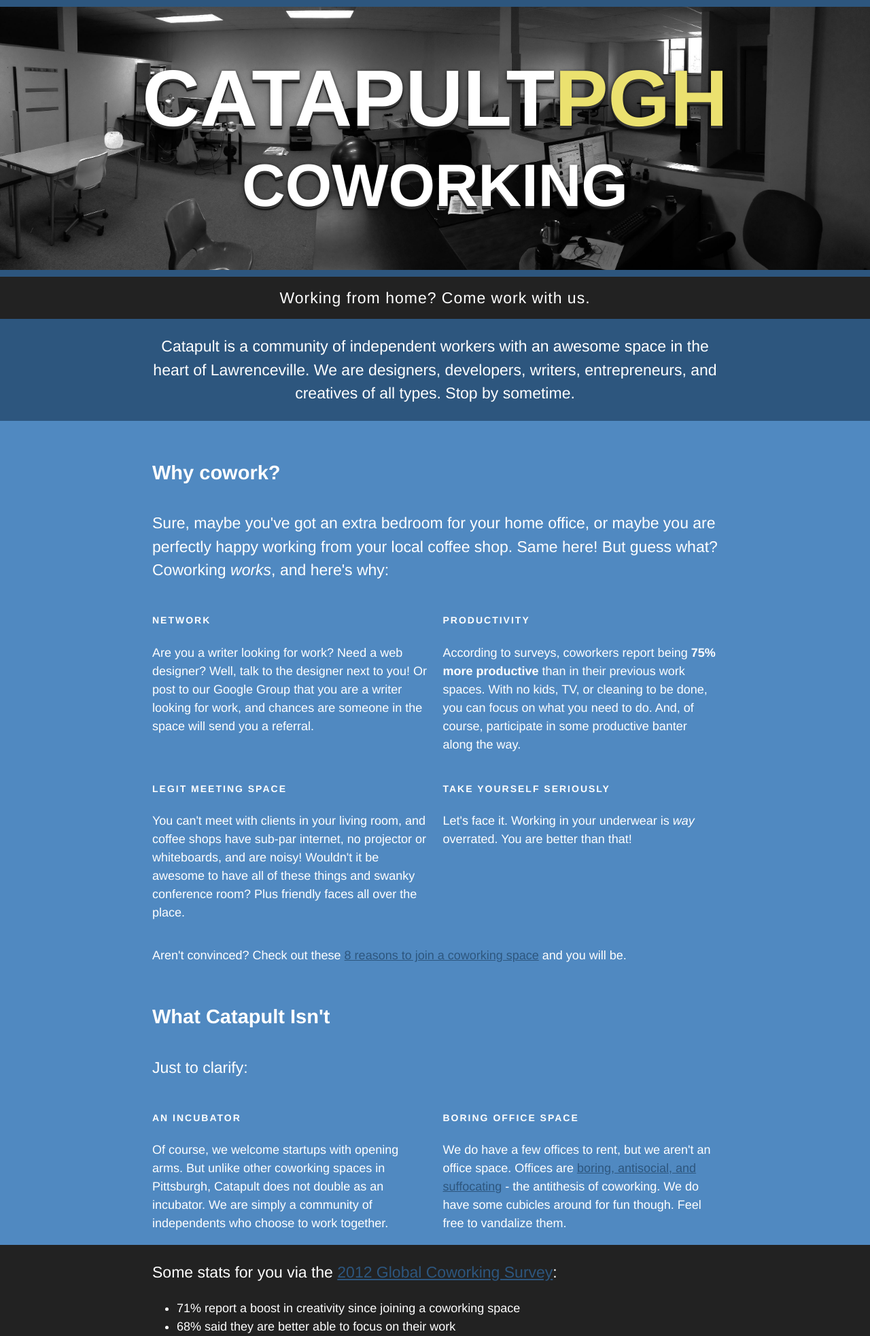
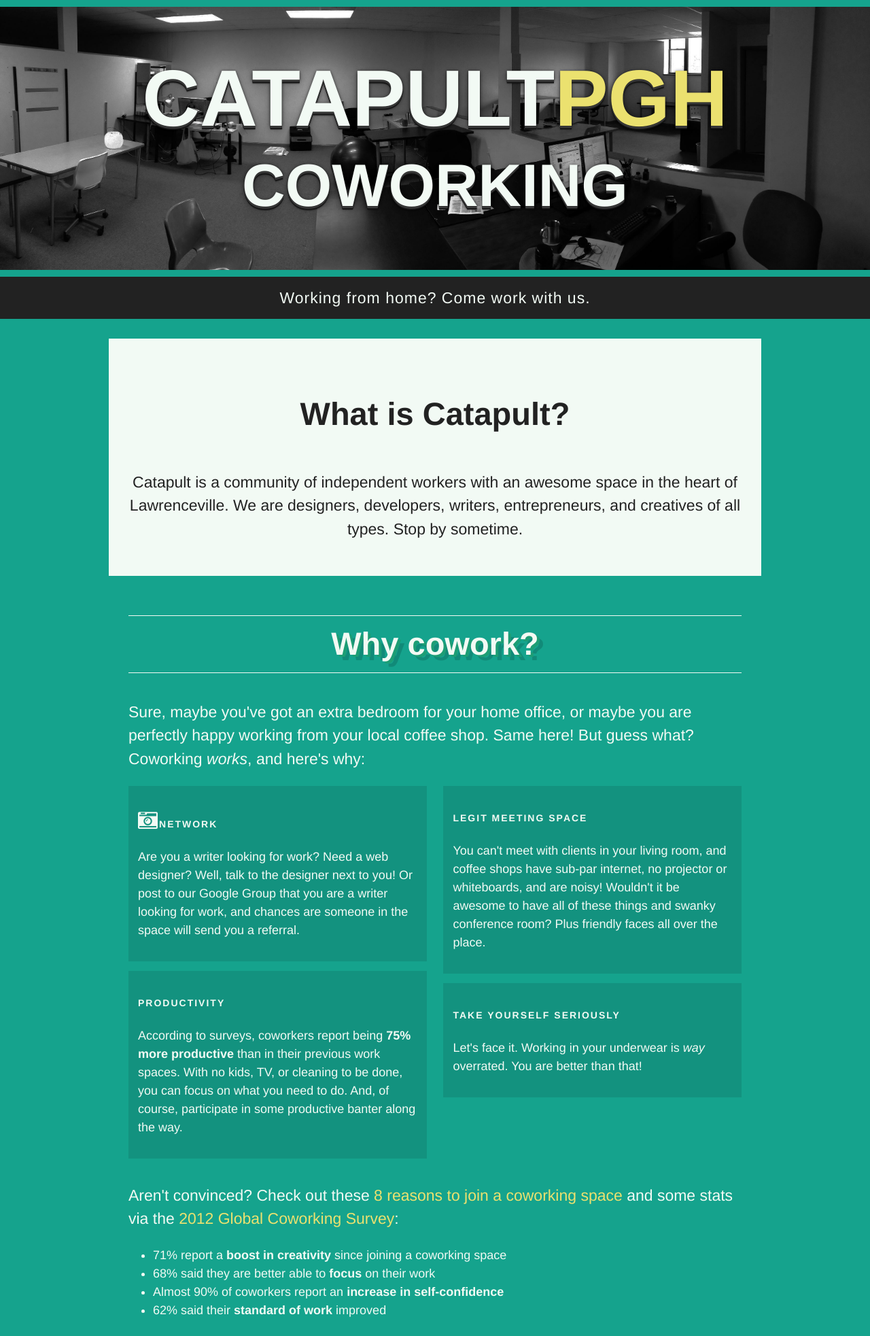
Before and after one commit to catapultpgh/catapultpgh-site, a PHP site: page / in a window 1280 px wide. Shown: the top 1965 px of the page at 68% size. Run offline with PHP 8.4, Linux system fonts and the light colour scheme; some libraries are stand-ins or nearby versions.

Commit message:
solid start on styles

```diff
--- a/css/style.css
+++ b/css/style.css
@@ -2981,11 +2981,11 @@ html {
 
 /* line 15, ../scss/_base.scss */
 body {
-  background-color: #2d567e;
+  background-color: #15414d;
   font-family: "Helvetica Neue", Helvetica, Arial, sans-serif;
   font-size: 1.8rem;
   line-height: 1.5;
-  color: white;
+  color: #f2faf4;
 }
 
 /* line 23, ../scss/_base.scss */
@@ -2998,7 +2998,7 @@ LAYOUT & GRID STYLES
 *********************/
 /* line 32, ../scss/_base.scss */
 .wrap {
-  padding: 0 1.4rem;
+  padding: 1.4rem;
 }
 
 /*********************
@@ -3006,11 +3006,12 @@ LINK STYLES
 *********************/
 /* line 40, ../scss/_base.scss */
 a {
-  color: #2d567e;
+  color: #ebe16f;
   text-decoration: none;
 }
 /* line 44, ../scss/_base.scss */
 a:link {
+  text-decoration: none;
   /*
   this highlights links on iPhones/iPads.
   so it basically works like the :hover selector
@@ -3073,48 +3074,53 @@ h5, .h5 {
 /*********************
 TYPOGRAPHY ROOT
 *********************/
-/* line 115, ../scss/_base.scss */
+/* line 116, ../scss/_base.scss */
 ul, ol {
   padding-left: 2em;
 }
 
-/* line 119, ../scss/_base.scss */
+/* line 120, ../scss/_base.scss */
 ul {
   list-style-type: disc;
 }
 
-/* line 123, ../scss/_base.scss */
+/* line 124, ../scss/_base.scss */
 ol {
   list-style-type: decimal;
 }
 
-/* line 127, ../scss/_base.scss */
+/* line 128, ../scss/_base.scss */
 blockquote {
-  border-left: 0.1rem solid white;
-  padding-left: 2.9rem;
-  margin: 2.3rem 2.9rem;
+  font-style: italic;
+  margin: 2.3rem 0;
+}
+
+/* line 136, ../scss/_base.scss */
+cite {
+  font-size: 1.8rem;
+  font-style: normal;
 }
 
 /*********************
 HEADER SYTLES
 *********************/
-/* line 137, ../scss/_base.scss */
+/* line 145, ../scss/_base.scss */
 .site-header {
   text-align: center;
-  color: white;
-}
-
-/* line 142, ../scss/_base.scss */
+  color: #f2faf4;
+}
+
+/* line 150, ../scss/_base.scss */
 .site-title {
-  border-top: 1rem solid #2d567e;
-  border-bottom: 1rem solid #2d567e;
+  border-top: 1rem solid #15a38d;
+  border-bottom: 1rem solid #15a38d;
   text-transform: uppercase;
   background-image: url("../img/space.jpeg");
   background-size: auto 100%;
   background-position: center center;
   background-repeat: no-repeat;
 }
-/* line 154, ../scss/_base.scss */
+/* line 162, ../scss/_base.scss */
 .site-title .h1 {
   line-height: 1;
   font-size: 3.48rem;
@@ -3122,17 +3128,17 @@ HEADER SYTLES
   padding: 4.7rem 0;
   text-shadow: 0 1px 0 #222222, 0 2px 0 #444444, 0 3px 0 #333333, 0 4px 0 #222222, 0 5px 0 #111111, 0 6px 1px rgba(0, 0, 0, 0.3), 0 0 5px rgba(0, 0, 0, 0.3), 0 1px 3px rgba(0, 0, 0, 0.3), 0 3px 5px rgba(0, 0, 0, 0.2), 0 5px 10px rgba(0, 0, 0, 0.25), 0 20px 20px rgba(0, 0, 0, 0.15);
 }
-/* line 170, ../scss/_base.scss */
+/* line 178, ../scss/_base.scss */
 .site-title .h1 .secondary {
   font-size: 0.75em;
 }
 
-/* line 176, ../scss/_base.scss */
+/* line 184, ../scss/_base.scss */
 .site-description {
-  background-color: #2d567e;
-}
-
-/* line 180, ../scss/_base.scss */
+  background-color: #15a38d;
+}
+
+/* line 188, ../scss/_base.scss */
 .tagline {
   padding: 1.8rem;
   font-size: 2.3rem;
@@ -3148,25 +3154,52 @@ NAVIGATION STYLES
 /*********************
 CONTENT STYLES
 *********************/
-/* line 206, ../scss/_base.scss */
+/* line 214, ../scss/_base.scss */
+.unit-title {
+  text-align: center;
+  text-shadow: 4px 3px 0 #15414d, 9px 8px 0 rgba(0, 0, 0, 0.15);
+  padding: 1.4rem 0;
+  margin-top: 0;
+  border-top: 1px solid #f2faf4;
+  border-bottom: 1px solid #f2faf4;
+}
+/* line 218, ../scss/_base.scss */
+.rotation .unit-title {
+  text-shadow: 4px 3px 0 #1d9d74, 9px 8px 0 rgba(0, 0, 0, 0.15);
+}
+
+/* line 227, ../scss/_base.scss */
 .zinger {
-  background-color: #222222;
-}
-
-/* line 210, ../scss/_base.scss */
+  color: #222222;
+  background-color: #f2faf4;
+}
+
+/* line 232, ../scss/_base.scss */
 .rotation {
-  background-color: #5089c1;
-}
-
-/* line 214, ../scss/_base.scss */
+  background-color: #15a38d;
+}
+
+/* line 236, ../scss/_base.scss */
 .summary {
   font-size: 2.3rem;
+}
+
+/* line 240, ../scss/_base.scss */
+.perks .fa {
+  font-size: 2.9rem;
+}
+
+/* line 244, ../scss/_base.scss */
+.perk {
+  background-color: rgba(0, 0, 0, 0.1);
+  padding: 1.4rem;
+  margin-bottom: 1.4rem;
 }
 
 /*********************
 FOOTER STYLES
 *********************/
-/* line 222, ../scss/_base.scss */
+/* line 254, ../scss/_base.scss */
 .footer {
   margin-top: 60px;
   text-align: center;
@@ -3388,27 +3431,23 @@ you can add resource intensive styles.
   }
   /* line 30, ../scss/_768up.scss */
   a:hover, a:focus, a:visited:hover, a:visited:focus {
-    color: #222222;
-  }
-
-  /* line 40, ../scss/_768up.scss */
-  .main p a {
-    text-decoration: underline;
+    color: #ed8c1f;
   }
 
   /*********************
   LAYOUT & GRID STYLES
   *********************/
-  /* line 49, ../scss/_768up.scss */
+  /* line 46, ../scss/_768up.scss */
   .wrap {
-    max-width: 860px;
-    margin: 0 auto;
+    max-width: 960px;
+    padding: 2.9rem;
+    margin: 2.9rem auto 0;
   }
 
   /*********************
   HEADER SYTLES
   *********************/
-  /* line 58, ../scss/_768up.scss */
+  /* line 56, ../scss/_768up.scss */
   .site-title {
     padding: 2.9rem 0;
   }
@@ -3419,6 +3458,11 @@ you can add resource intensive styles.
   /*********************
   CONTENT
   *********************/
+  /* line 70, ../scss/_768up.scss */
+  .unit-title {
+    font-size: 4.7rem;
+  }
+
   /*********************
   SIDEBARS & ASIDES
   *********************/
--- a/include/footer.php
+++ b/include/footer.php
@@ -1,13 +1,13 @@
 
         </div> <!-- .main -->
 
-       <footer class="footer animated fadeInUp wrap">
-            <a href="http://twitter.com/CatapultPGH" target="blank">@CatapultPGH</a>
+       <footer class="footer">
+<!--             <a href="http://twitter.com/CatapultPGH" target="blank">@CatapultPGH</a>
             <span class="bull">&bull;</span>
             <a href="mailto:inbox@catapultpgh.org" target="blank">inbox@catapultpgh.org</a>
             <span class="bull">&bull;</span>
             <a href="tel:4124073327" target="blank">(412) 407-3327</a>
-            <span class="bull">&bull;</span>
+            <span class="bull">&bull;</span> -->
             <span>Built by us.</span>
         </footer> <!-- .footer -->
 
--- a/include/header.php
+++ b/include/header.php
@@ -25,10 +25,11 @@
             </div>
             <div class="site-description">
                 <h2 class="tagline">Working from home? Come work with us.</h2>
-                <div class="wrap clearfix">
+                <div class="wrap zinger clearfix">
+                    <h2 class="h1">What is Catapult?</h2>
                     <p class="summary">Catapult is a community of independent workers with an awesome space in the heart of Lawrenceville. We are designers, developers, writers, entrepreneurs, and creatives of all types. Stop by sometime.</p>
                 </div>
             </div>
         </header>
 
-        <div class="main clearfix" role="main">
+        <div class="main" role="main">
--- a/index.php
+++ b/index.php
@@ -2,31 +2,115 @@
 
 <section class="content-unit rotation">
 	<div class="wrap">
-		<h2>Why cowork?</h2>
+		<h2 class="unit-title">Why cowork?</h2>
 		<p class="summary">Sure, maybe you've got an extra bedroom for your home office, or maybe you are perfectly happy working from your local coffee shop. Same here! But guess what? Coworking <em>works</em>, and here's why:</p>
-		<div class="clearfix">
+		<div class="perks clearfix">
 			<div class="sixcol first">
-				<h5>Network</h5>
-				<p>Are you a writer looking for work? Need a web designer? Well, talk to the designer next to you! Or post to our Google Group that you are a writer looking for work, and chances are someone in the space will send you a referral.</p>
+				<div class="perk">
+					<h5><i class="fa fa-camera-retro"></i>Network</h5>
+					<p>Are you a writer looking for work? Need a web designer? Well, talk to the designer next to you! Or post to our Google Group that you are a writer looking for work, and chances are someone in the space will send you a referral.</p>
+				</div>
+				<div class="perk">
+					<h5>Productivity</h5>
+					<p>According to surveys, coworkers report being <strong>75% more productive</strong> than in their previous work spaces. With no kids, TV, or cleaning to be done, you can focus on what you need to do. And, of course, participate in some productive banter along the way.</p>
+				</div>
 			</div>
 			<div class="sixcol last">
-				<h5>Productivity</h5>
-				<p>According to surveys, coworkers report being <strong>75% more productive</strong> than in their previous work spaces. With no kids, TV, or cleaning to be done, you can focus on what you need to do. And, of course, participate in some productive banter along the way.</p>
+				<div class="perk">
+					<h5>Legit Meeting Space</h5>
+					<p>You can't meet with clients in your living room, and coffee shops have sub-par internet, no projector or whiteboards, and are noisy! Wouldn't it be awesome to have all of these things and swanky conference room? Plus friendly faces all over the place.</p>
+				</div>
+				<div class="perk">
+					<h5>Take yourself seriously</h5>
+					<p>Let's face it. Working in your underwear is <em>way</em> overrated. You are better than that!</p>
+				</div>
+			</div>
+		</div>
+		<p class="summary">Aren't convinced? Check out these <a href="http://www.inc.com/ss/8-reasons-consider-coworking-space" target="blank">8 reasons to join a coworking space</a> and some stats via the <a href="http://www.slideshare.net/deskwanted/global-coworking-survey-2012" target="blank">2012 Global Coworking Survey</a>:</p>
+		<ul>
+			<li>71% report a <strong>boost in creativity</strong> since joining a coworking space</li>
+			<li>68% said they are better able to <strong>focus</strong> on their work</li>
+			<li>Almost 90% of coworkers report an <strong>increase in self-confidence</strong></li>
+			<li>62% said their <strong>standard of work</strong> improved</li>
+		</ul>
+	</div>
+</section>
+
+<section class="content-unit">
+	<div class="wrap">
+		<h2 class="unit-title">What you get</h2>
+		<p class="summary">Lots o' perks:</p>
+		<div class="perk">
+			<div class="perk-desc">
+				<h5>Awesome space</h5>
+				<p>So, yeah, we've got an awesome spot. Smack dab in the middle of Lawrenceville, 5000 sq. feet, and free parking to boot.</p>
+			</div>
+			<div class="perk-img">
+				<img src="">
+			</div>
+		</div>
+		<div class="clearfix perks">
+
+			<div class="sixcol last perk">
+				<h5>Delicious Coffee</h5>
+				<p>Like, really delicious coffee. We take coffee <em>very</em> seriously - our Chemex gets quite a workout.</p>
 			</div>
 		</div>
 		<div class="clearfix">
-			<div class="sixcol first">
-				<h5>Legit Meeting Space</h5>
-				<p>You can't meet with clients in your living room, and coffee shops have sub-par internet, no projector or whiteboards, and are noisy! Wouldn't it be awesome to have all of these things and swanky conference room? Plus friendly faces all over the place.</p>
+			<div class="sixcol first perk">
+				<h5>Conference Room</h5>
+				<p>A well light, sizeable conference room complete with whiteboards and a projector.</p>
 			</div>
-			<div class="sixcol last">
-				<h5>Take yourself seriously</h5>
-				<p>Let's face it. Working in your underwear is <em>way</em> overrated. You are better than that!</p>
+			<div class="sixcol last perk">
+				<h5>Business Address</h5>
+				<p></p>
 			</div>
 		</div>
-		<p>Aren't convinced? Check out these <a href="http://www.inc.com/ss/8-reasons-consider-coworking-space" target="blank">8 reasons to join a coworking space</a> and you will be.</p>
-		<h2>What Catapult Isn't</h2>
-		<p class="summary">Just to clarify:</p>
+		<div class="clearfix">
+			<div class="sixcol first perk">
+				<h5>24 hr Access</h5>
+				<p></p>
+			</div>
+			<div class="sixcol last perk">
+				<h5>Kitchen</h5>
+				<i class="fa fa-crop"></i>
+				<p>Dishwasher, fridge, microwave, and all!</p>
+			</div>
+		</div>
+		<div class="clearfix">
+			<div class="sixcol first perk">
+				<h5>Something else here</h5>
+				<p></p>
+			</div>
+			<div class="sixcol last perk">
+				<h5>Friends</h5>
+				<p>Awww...isn't that nice?</p>
+			</div>
+		</div>
+	</div>
+</section>
+
+<section class="content-unit rotation">
+
+	<div class="wrap">
+		<h2 class="unit-title">Community</h2>
+		<img src="img/greg.png" />
+		<blockquote class="h2">“Our no. 1 resource isn’t our square footage, it’s the relationships and connections between our members.” <br />- <cite>Alex Hillman, founder of <a href="http://indyhall.org" target="blank">Indy Hall</a></cite></blockquote>
+		<p class="summary">That quote says it all. Sure, a conference room, fast internet, and coffee are all valid reasons to join a coworking space, but at the end of the day it's the people.</p>
+		<div class="clearfix">
+			<div class="eightcol first">
+				<p>In addition to day-to-day banter and chit-chat, Catapult hosts various events via Meetup.com and has many connections throughout the wider Pittsburgh community.</p>
+				<p>Have an idea for an event yourself? We are happy to host, <a href="mailto:inbox@catapultpgh.org">let us know</a>.</p>
+			</div>
+			<a href="http://meetup.com/catapultpgh" target="blank"><img class="fourcol last" src="img/meetup_logo.png" alt="Catapult on Meetup" /></a>
+		</div>
+	</div>
+</section>
+
+<section class="content-unit">
+	<div class="wrap">
+		<h2 class="unit-title">What Catapult Isn't</h2>
+		<p class="summary">Just to clarify, Catapult is not:</p>
 		<div class="clearfix">
 			<div class="sixcol first">
 				<h5>An incubator</h5>
@@ -40,104 +124,39 @@
 	</div>
 </section>
 
-<div class="content-unit zinger">
+<section class="content-unit rotation">
 	<div class="wrap">
-		<p class="summary">Some stats for you via the <a href="http://www.slideshare.net/deskwanted/global-coworking-survey-2012" target="blank">2012 Global Coworking Survey</a>:</p>
-		<ul>
-			<li>71% report a boost in creativity since joining a coworking space</li>
-			<li>68% said they are better able to focus on their work</li>
-			<li>Almost 90% of coworkers report an increase in self-confidence</li>
-			<li>62% said their standard of work improved</li>
-		</ul>
-	</div>
-</div>
-
-<section class="content-unit">
-	<div class="wrap">
-		<h2>What you get</h2>
-		<p>Lots o' perks:</p>
+		<h2 class="unit-title">Join</h2>
+		<p class="summary">To join the community is free. Come hang out any weekday and meet some members. If you'd like to use the space beyond the community, we have a few desk and office options:</p>
 		<div class="clearfix">
 			<div class="sixcol first">
-				<h5>Awesome space</h5>
-				<p>So, yeah, we've got an awesome spot. Smack dab in the middle of Lawrenceville, 5000 sq. feet, and free parking to boot.</p>
+				<h5>Shared Desk <span class="price">$50/mo</span></h5>
+				<p>Get a key and site wherever you like.</p>
+				<a class="btn" href="#" target="blank">Sign up</a>
 			</div>
 			<div class="sixcol last">
-				<h5>Delicious Coffee</h5>
-				<p>Like, really delicious coffee. We take coffee <em>very</em> seriously - our Chemex gets quite a workout.</p>
+				<h5>Permanent Desk <span class="price">$150/mo</span></h5>
+				<p>Set up shop. Bring a monitor, desktop computer, and clutter it up to your heart's content. Well, within reason.</p>
+				<a class="btn" href="#" target="blank">Sign up</a>
 			</div>
 		</div>
 		<div class="clearfix">
 			<div class="sixcol first">
-				<h5>Conference Room</h5>
-				<p>A well light, sizeable conference room complete with whiteboards and a projector.</p>
+				<h5>Offices <span class="price">$250-$450/mo</span></h5>
+				<p>We've got a few offices ranging from 2-3 person to space for around 6 people. If you are moving in with a company and will need the privacy for calls and meetings all day, this might be a good option. Just don't be strangers!</p>
 			</div>
 			<div class="sixcol last">
-				<h5>Business Address</h5>
-				<p></p>
-			</div>
-		</div>
-		<div class="clearfix">
-			<div class="sixcol first">
-				<h5>24 hr Access</h5>
-				<p></p>
-			</div>
-			<div class="sixcol last">
-				<h5>Kitchen</h5>
-				<p>Dishwasher, fridge, microwave, and all!</p>
-			</div>
-		</div>
-		<div class="clearfix">
-			<div class="sixcol first">
-				<h5>Something else here</h5>
-				<p></p>
-			</div>
-			<div class="sixcol last">
-				<h5>Friends</h5>
-				<p>Awww...isn't that nice?</p>
+				<h5>Day Tripper <span class="price">$10/day</span></h5>
+				<p>That's, like, two lattes.</p>
+				<a class="btn" href="#" target="blank">Buy a day</a>
 			</div>
 		</div>
 	</div>
 </section>
 
-<section class="content-unit rotation">
-	<div class="wrap">
-		<h2>Community</h2>
-		<blockquote class="h2">“Our no. 1 resource isn’t our square footage, it’s the relationships and connections between our members.” - <cite>Alex Hillman, founder of Indy Hall</cite></blockquote>
-		<p>That quote says it all. Sure, a conference room, fast internet, and coffee are all valid reasons to join a coworking space, but at the end of the day it's the people. In addition to the day-to-day banter and chit-chat, Catapult hosts various events via Meetup.com and has many connections throughout the wider Pittsburgh community. Have an idea for an event yourself? Let us know.</p>
-	</div>
-</section>
-
 <section class="content-unit">
-	<div class="wrap">
-		<h2>Join</h2>
-		<p class="summary">To join the community is free. Come hang out any weekday and meet some members. If you'd like to use the space beyond the community, we have a few desk and office options:</p>
-		<ul>
-			<li>
-				<h5>Shared Desk <span class="price">$50/mo</span></h5>
-				<p>Get a key and site wherever you like.</p>
-				<a class="btn" href="#" target="blank">Sign up</a>
-			</li>
-			<li>
-				<h5>Permanent Desk <span class="price">$150/mo</span></h5>
-				<p>Set up shop. Bring a monitor, desktop computer, and clutter it up to your heart's content. Well, within reason.</p>
-				<a class="btn" href="#" target="blank">Sign up</a>
-			</li>
-			<li>
-				<h5>Offices <span class="price">$250-$450/mo</span></h5>
-				<p>We've got a few offices ranging from 2-3 person to space for around 6 people. If you are moving in with a company and will need the privacy for calls and meetings all day, this might be a good option. Just don't be strangers!</p>
-			</li>
-			<li>
-				<h5>Day Tripper <span class="price">$10/day</span></h5>
-				<p>That's, like, two lattes.</p>
-				<a class="btn" href="#" target="blank">Buy a day</a>
-			</li>
-		</ul>
-	</div>
-</section>
-
-<section class="content-unit rotation">
 	<div class="wrap clearfix">
-		<h2>Location</h2>
+		<h2 class="unit-title">Location</h2>
 		<p>Lawrenceville FTW. We used to be in Garfield which was cool too, but now we're in the big leagues.</p>
 		<p class="summary">4327 Butler St, 2nd Floor, Pittsburgh, PA 15201</p>
 		<img src="img/map.png" alt="Catapult's Location in Lawrenceville" />
--- a/scss/_481up.scss
+++ b/scss/_481up.scss
@@ -14,7 +14,9 @@ so you still want to keep it pretty light and simply expand
 upon your base.scss styles.
 
 ******************************************************************/
-
+#community {
+	background-image: url('../img/alex.jpeg');
+}
 
 
 /*********************
@@ -28,6 +30,7 @@ HEADER STYLES
 
 .site-title {
 	background-size: 100% auto;
+
 	.h1 {
 		padding: $h3 0;
 		font-size: $h1;
--- a/scss/_768up.scss
+++ b/scss/_768up.scss
@@ -37,9 +37,6 @@ a, a:visited {
 	}
 }
 
-.main p a {
-	text-decoration: underline;
-}
 
 
 /*********************
@@ -47,8 +44,9 @@ LAYOUT & GRID STYLES
 *********************/
 
 .wrap {
-	max-width: 860px;
-	margin: 0 auto;
+	max-width: 960px;
+	padding: $h2;
+	margin: $h2 auto 0;
 }
 
 /*********************
@@ -69,7 +67,9 @@ CONTENT
 *********************/
 
 
-
+.unit-title {
+	font-size: $h1;
+}
 
 /*********************
 SIDEBARS & ASIDES
--- a/scss/_base.scss
+++ b/scss/_base.scss
@@ -13,7 +13,7 @@ html {
 
 
 body {
-	background-color: $blue;
+	background-color: $dark-accent;
 	font-family: $sans-serif;
 	font-size: $default;
 	line-height: 1.5;
@@ -30,7 +30,7 @@ LAYOUT & GRID STYLES
 *********************/
 
 .wrap {
-	padding: 0 $sml;
+	padding: $sml;
 }
 
 /*********************
@@ -38,10 +38,11 @@ LINK STYLES
 *********************/
 
 a {
-    color: $blue;
+    color: $link-color;
     text-decoration: none;
 
     &:link {
+    	text-decoration: none;
 		/*
 		this highlights links on iPhones/iPads.
 		so it basically works like the :hover selector
@@ -125,9 +126,16 @@ ol {
 }
 
 blockquote {
-	border-left: 0.1rem solid $white;
-	padding-left: $h2;
-	margin: $h3 $h2;
+	font-style: italic;
+	//text-align: center;
+	//border-left: 0.1rem solid $white;
+	//padding-left: $h2;
+	margin: $h3 0;
+}
+
+cite {
+	font-size: $h4;
+	font-style: normal;
 }
 
 /*********************
@@ -203,8 +211,22 @@ CONTENT STYLES
 	@extend .clearfix;
 }
 
+	.unit-title {
+		text-align: center;
+		text-shadow: 4px 3px 0 $dark-green, 9px 8px 0 rgba(0,0,0,0.15);
+
+		.rotation & {
+			text-shadow: 4px 3px 0 #1d9d74,9px 8px 0 rgba(0,0,0,0.15);
+		}
+		padding: $sml 0;
+		margin-top: 0;
+		border-top: 1px solid $white;
+		border-bottom: 1px solid $white;
+	}
+
 .zinger {
-	background-color: $black;
+	color: $black;
+	background-color: $white;
 }
 
 .rotation {
@@ -213,6 +235,16 @@ CONTENT STYLES
 
 .summary {
 	font-size: $h3;
+}
+
+.perks .fa {
+	font-size: $h2;
+}
+
+.perk {
+	background-color: rgba(0, 0, 0, 0.1);
+	padding: $sml;
+	margin-bottom: $sml;
 }
 
 /*********************
@@ -243,3 +275,7 @@ UTILITIES
 .special {
 	color: $alert-yellow;
 }
+
+.price {
+	color: $dark-accent;
+}
--- a/scss/_mixins.scss
+++ b/scss/_mixins.scss
@@ -42,22 +42,25 @@ $alert-blue:        #d5edf8;
 $bones-blue: 		#5089C1;
 
 $black:             #222;
-$white:             #fff;
+$white:             #F2FAF4;
 $light-grey:		#ccc;
 $med-grey:			#888;
 
-$orange:        	#F04C23;
-$dark-green: 		#036434;
-$green:        		#5AB448;
-$blue: 				darken($bones-blue, 20%);
-$light-blue: 		#5DC6E6;
+$orange:        	#ED8C1F;
+$dark-orange: 		darken($orange, 20%);
+$dark-green: 		#15414D;
+$green:        		#15A38D;
+$light-blue: 		#B5EBF2;
+$blue: 				darken($light-blue, 20%);
 
-$link-color: 		$orange;
-$link-hover: 		$black;
+$link-color: 		$alert-yellow;
+$link-hover: 		$orange;
 
-$bright-accent: 	$blue;
-$medium-accent: 	$bones-blue;
+$bright-accent: 	$green;
+$medium-accent: 	$green;
+$dark-accent: 		$dark-green;
 
+$btn-color: 		$dark-green;
 
 /*********************
 TYPOGRAPHY
```
Also changed, not shown: other parts of css/style.css (+76 -66 lines), other parts of scss/_mixins.scss (+12 -12 lines), css/ie.css (+68 -62 lines).
